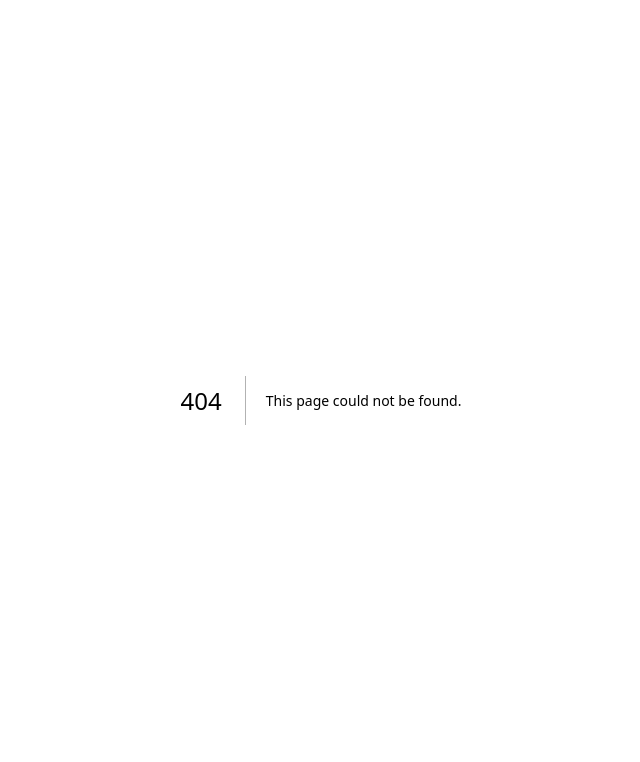
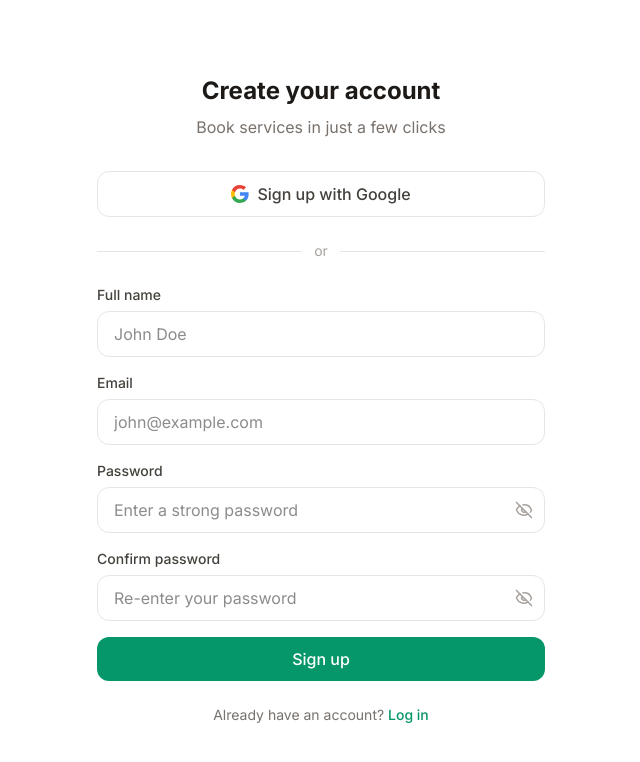
Before and after one commit to dev-ransom/slotify, a Next.js app: page /signup in a window 1280 px wide. Before the commit this address had no page. Shown: the top 762 px of the page, without its empty margins (319-959 px from the left). Built offline with nearby package versions, Linux system fonts and the light colour scheme.

Commit message:
feat: add middleware protecting dashboard, settings, and provider routes by auth/role

```diff
--- /dev/null
+++ b/app/(auth)/signup/page.tsx
@@ -0,0 +1,9 @@
+import { SignupForm } from "@/components/auth/SignupForm";
+
+export default function SignupPage() {
+  return (
+    <div className="min-h-screen flex items-center justify-center px-4">
+      <SignupForm />
+    </div>
+  );
+}
--- a/app/layout.tsx
+++ b/app/layout.tsx
@@ -1,4 +1,6 @@
 import { Inter } from "next/font/google";
+import { Providers } from "@/components/Providers";
+import "./globals.css";
 
 const inter = Inter({ subsets: ["latin"], variable: "--font-inter" });
 
@@ -9,7 +11,9 @@ export default function RootLayout({
 }) {
   return (
     <html lang="en" className={inter.variable}>
-      <body>{children}</body>
+      <body>
+        <Providers>{children}</Providers>
+      </body>
     </html>
   );
 }
--- /dev/null
+++ b/components/Providers.tsx
@@ -0,0 +1,12 @@
+"use client";
+
+import { SessionProvider } from "next-auth/react";
+
+// Wraps the app so client components (like LoginForm, SignupForm) can use
+// next-auth/react hooks such as signIn(), signOut(), and useSession().
+// Must be a Client Component — SessionProvider relies on React context,
+// which cannot be used directly in a Server Component.
+
+export function Providers({ children }: { children: React.ReactNode }) {
+  return <SessionProvider>{children}</SessionProvider>;
+}
--- a/components/auth/SignupForm.tsx
+++ b/components/auth/SignupForm.tsx
@@ -122,6 +122,7 @@ export function SignupForm() {
           name="name"
           required
           autoComplete="name"
+          placeholder="John Doe"
           value={name}
           onChange={(e) => setName(e.target.value)}
           error={errors.name}
@@ -131,6 +132,7 @@ export function SignupForm() {
           label="Email"
           type="email"
           name="email"
+          placeholder="john@example.com"
           required
           autoComplete="email"
           value={email}
@@ -143,6 +145,7 @@ export function SignupForm() {
             label="Password"
             name="password"
             required
+            placeholder="Enter a strong password"
             autoComplete="new-password"
             value={password}
             onChange={(e) => setPassword(e.target.value)}
@@ -154,6 +157,7 @@ export function SignupForm() {
         <PasswordInput
           label="Confirm password"
           name="confirmPassword"
+          placeholder="Re-enter your password"
           required
           autoComplete="new-password"
           value={confirmPassword}
--- a/components/ui/Input.tsx
+++ b/components/ui/Input.tsx
@@ -6,10 +6,11 @@ interface InputProps extends InputHTMLAttributes<HTMLInputElement> {
   label: string;
   error?: string;
   hint?: string;
+  placeholder?: string;
 }
 
 export const Input = forwardRef<HTMLInputElement, InputProps>(
-  ({ label, error, hint, id, className, ...props }, ref) => {
+  ({ label, error, hint, placeholder, id, className, ...props }, ref) => {
     const inputId =
       id ?? props.name ?? label.toLowerCase().replace(/\s+/g, "-");
     const errorId = `${inputId}-error`;
@@ -27,6 +28,7 @@ export const Input = forwardRef<HTMLInputElement, InputProps>(
           ref={ref}
           id={inputId}
           aria-invalid={!!error}
+          placeholder={placeholder}
           aria-describedby={error ? errorId : hint ? hintId : undefined}
           className={`w-full rounded-card border px-4 py-2.5 text-neutral-900 focus:outline-none focus:ring-2 focus:ring-brand-500 focus:border-transparent transition-colors ${
             error ? "border-accent-rose" : "border-neutral-200"
--- /dev/null
+++ b/proxy.ts
@@ -0,0 +1,42 @@
+import { auth } from "@/auth";
+import { NextResponse } from "next/server";
+
+// Route protection rules:
+// - /dashboard, /settings  → any logged-in user (CUSTOMER, PROVIDER, or ADMIN)
+// - /provider               → PROVIDER or ADMIN only
+//
+// Unauthenticated users are redirected to /login with a `callbackUrl` so they
+// land back on the page they originally wanted after logging in — standard
+// UX expectation, avoids dumping them on the dashboard with no context.
+
+const PROVIDER_ONLY_PREFIXES = ["/provider"];
+const AUTH_REQUIRED_PREFIXES = ["/dashboard", "/settings", "/provider"];
+
+export default auth((req) => {
+  const { pathname } = req.nextUrl;
+  const isLoggedIn = !!req.auth?.user;
+  const role = (req.auth?.user as any)?.role;
+
+  const requiresAuth = AUTH_REQUIRED_PREFIXES.some((prefix) => pathname.startsWith(prefix));
+  const requiresProvider = PROVIDER_ONLY_PREFIXES.some((prefix) => pathname.startsWith(prefix));
+
+  if (requiresAuth && !isLoggedIn) {
+    const loginUrl = new URL("/login", req.nextUrl.origin);
+    loginUrl.searchParams.set("callbackUrl", pathname);
+    return NextResponse.redirect(loginUrl);
+  }
+
+  if (requiresProvider && isLoggedIn && role !== "PROVIDER" && role !== "ADMIN") {
+    // Logged in, but wrong role — send to their own dashboard rather than a bare 403,
+    // friendlier for a customer who mistakenly hits a provider-only URL.
+    return NextResponse.redirect(new URL("/dashboard", req.nextUrl.origin));
+  }
+
+  return NextResponse.next();
+});
+
+// Only run middleware on routes that actually need protection —
+// keeps public pages (landing, service listing, login/signup) fast with zero overhead.
+export const config = {
+  matcher: ["/dashboard/:path*", "/settings/:path*", "/provider/:path*"],
+};
```
Also changed, not shown: 1 other file (tests, documents, lock files or other folders).
